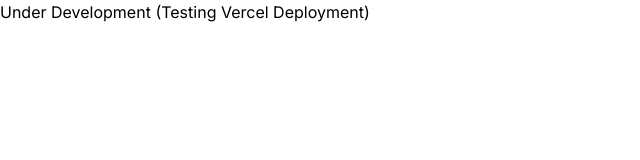
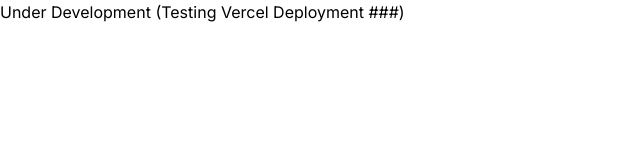
Before and after one commit to mhanzlah/blogspot, a React (Vite) app in the folder frontend/: page / in a window 1280 px wide. Shown: the top 160 px of the page, without its empty margins (0-640 px from the left). Built offline with nearby package versions, Linux system fonts and the light colour scheme.

Commit message:
update frontend worflow

```diff
--- a/frontend/src/App.jsx
+++ b/frontend/src/App.jsx
@@ -2,7 +2,7 @@
 
 const App = () => {
     return (
-        <div>Under Development (Testing Vercel Deployment)</div>
+        <div>Under Development (Testing Vercel Deployment ###)</div>
     )
 }
 
```
